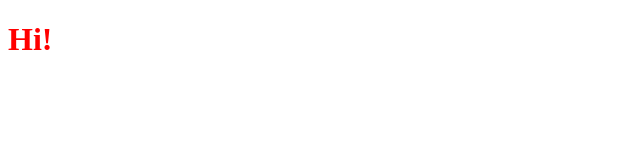
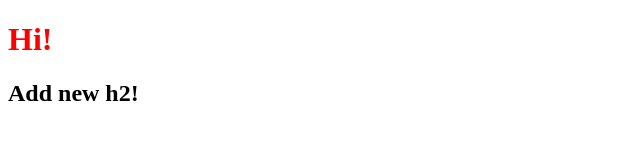
Before and after one commit to vith47/background-generator, a plain HTML site: page index.html in a window 1280 px wide. Shown: the whole page, without its empty margins (0-640 px from the left). Drawn offline with Linux system fonts and the light colour scheme.

Commit message:
add new h2

```diff
--- a/index.html
+++ b/index.html
@@ -9,6 +9,7 @@
   </head>
   <body>
     <h1>Hi!</h1>
+    <h2>Add new h2!</h2>
     <script src="script.js"></script>
   </body>
 </html>
```
